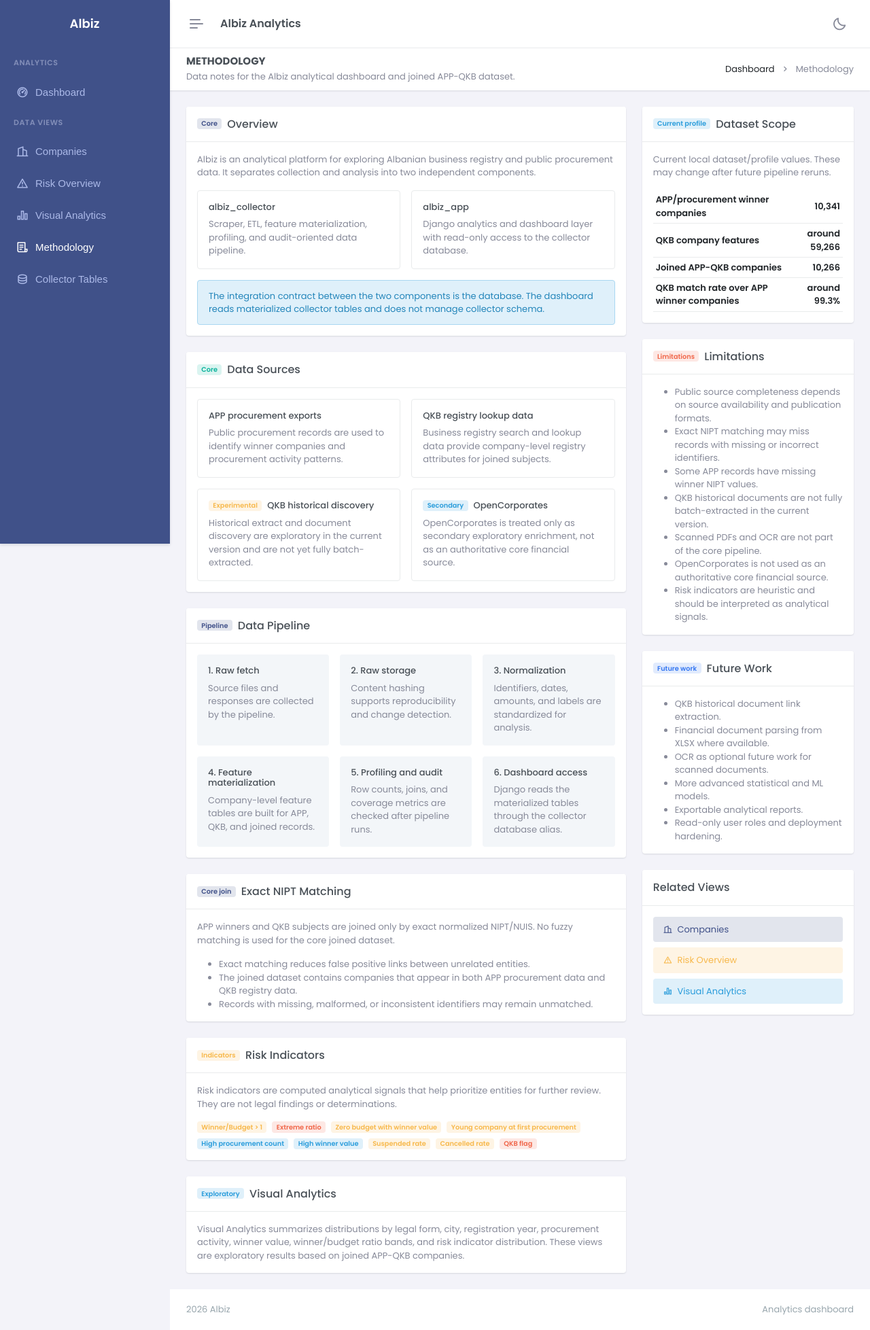
After one commit to Amarildo16/albiz_app, a Django app: page /methodology/ in a window 1280 px wide. The commit adds this page. Shown: the whole page at 68% size. Run offline with Django 5.2, Linux system fonts and the light colour scheme; some libraries are stand-ins or nearby versions; some web fonts are replaced.

Commit message:
Add methodology and data notes page

```diff
--- a/analytics/urls.py
+++ b/analytics/urls.py
@@ -11,4 +11,5 @@ urlpatterns = [
     path('companies/<str:company_nipt>/', views.company_detail, name='company_detail'),
     path('risk/', views.risk_overview, name='risk_overview'),
     path('analytics/', views.visual_analytics, name='visual_analytics'),
+    path('methodology/', views.methodology, name='methodology'),
 ]
--- a/analytics/views.py
+++ b/analytics/views.py
@@ -112,6 +112,10 @@ def visual_analytics(request):
     return render(request, 'analytics/visual_analytics.html', context)
 
 
+def methodology(request):
+    return render(request, 'analytics/methodology.html')
+
+
 def company_detail(request, company_nipt):
     try:
         company = get_company_by_nipt(company_nipt)
--- a/templates/analytics/dashboard.html
+++ b/templates/analytics/dashboard.html
@@ -41,6 +41,9 @@
                             </a>
                             <a href="{% url 'analytics:visual_analytics' %}" class="btn btn-soft-info">
                                 <i class="ri-bar-chart-2-line align-bottom me-1"></i> Visual Analytics
+                            </a>
+                            <a href="{% url 'analytics:methodology' %}" class="btn btn-soft-secondary">
+                                <i class="ri-file-list-3-line align-bottom me-1"></i> Methodology
                             </a>
                         </div>
                     </div>
--- /dev/null
+++ b/templates/analytics/methodology.html
@@ -0,0 +1,284 @@
+{% extends 'layouts/base.html' %}
+{% load static %}
+
+{% block title %}Methodology | Albiz Analytics{% endblock %}
+
+{% block content %}
+<div class="row">
+    <div class="col-12">
+        <div class="page-title-box d-sm-flex align-items-center justify-content-between">
+            <div>
+                <h4 class="mb-sm-0">Methodology</h4>
+                <p class="text-muted mb-0 mt-1">Data notes for the Albiz analytical dashboard and joined APP-QKB dataset.</p>
+            </div>
+            <div class="page-title-right">
+                <ol class="breadcrumb m-0">
+                    <li class="breadcrumb-item"><a href="{% url 'analytics:dashboard' %}">Dashboard</a></li>
+                    <li class="breadcrumb-item active">Methodology</li>
+                </ol>
+            </div>
+        </div>
+    </div>
+</div>
+
+<div class="row">
+    <div class="col-xl-8">
+        <div class="card">
+            <div class="card-header d-flex align-items-center gap-2">
+                <span class="badge bg-primary-subtle text-primary">Core</span>
+                <h5 class="card-title mb-0">Overview</h5>
+            </div>
+            <div class="card-body">
+                <p class="text-muted mb-3">
+                    Albiz is an analytical platform for exploring Albanian business registry and public procurement data.
+                    It separates collection and analysis into two independent components.
+                </p>
+                <div class="row g-3">
+                    <div class="col-md-6">
+                        <div class="border rounded p-3 h-100">
+                            <h6 class="mb-2">albiz_collector</h6>
+                            <p class="text-muted mb-0">Scraper, ETL, feature materialization, profiling, and audit-oriented data pipeline.</p>
+                        </div>
+                    </div>
+                    <div class="col-md-6">
+                        <div class="border rounded p-3 h-100">
+                            <h6 class="mb-2">albiz_app</h6>
+                            <p class="text-muted mb-0">Django analytics and dashboard layer with read-only access to the collector database.</p>
+                        </div>
+                    </div>
+                </div>
+                <div class="alert alert-info mt-3 mb-0" role="alert">
+                    The integration contract between the two components is the database. The dashboard reads materialized collector tables and does not manage collector schema.
+                </div>
+            </div>
+        </div>
+
+        <div class="card">
+            <div class="card-header d-flex align-items-center gap-2">
+                <span class="badge bg-success-subtle text-success">Core</span>
+                <h5 class="card-title mb-0">Data Sources</h5>
+            </div>
+            <div class="card-body">
+                <div class="row g-3">
+                    <div class="col-md-6">
+                        <div class="border rounded p-3 h-100">
+                            <h6 class="mb-2">APP procurement exports</h6>
+                            <p class="text-muted mb-0">Public procurement records are used to identify winner companies and procurement activity patterns.</p>
+                        </div>
+                    </div>
+                    <div class="col-md-6">
+                        <div class="border rounded p-3 h-100">
+                            <h6 class="mb-2">QKB registry lookup data</h6>
+                            <p class="text-muted mb-0">Business registry search and lookup data provide company-level registry attributes for joined subjects.</p>
+                        </div>
+                    </div>
+                    <div class="col-md-6">
+                        <div class="border rounded p-3 h-100">
+                            <div class="d-flex align-items-center gap-2 mb-2">
+                                <span class="badge bg-warning-subtle text-warning">Experimental</span>
+                                <h6 class="mb-0">QKB historical discovery</h6>
+                            </div>
+                            <p class="text-muted mb-0">Historical extract and document discovery are exploratory in the current version and are not yet fully batch-extracted.</p>
+                        </div>
+                    </div>
+                    <div class="col-md-6">
+                        <div class="border rounded p-3 h-100">
+                            <div class="d-flex align-items-center gap-2 mb-2">
+                                <span class="badge bg-info-subtle text-info">Secondary</span>
+                                <h6 class="mb-0">OpenCorporates</h6>
+                            </div>
+                            <p class="text-muted mb-0">OpenCorporates is treated only as secondary exploratory enrichment, not as an authoritative core financial source.</p>
+                        </div>
+                    </div>
+                </div>
+            </div>
+        </div>
+
+        <div class="card">
+            <div class="card-header d-flex align-items-center gap-2">
+                <span class="badge bg-primary-subtle text-primary">Pipeline</span>
+                <h5 class="card-title mb-0">Data Pipeline</h5>
+            </div>
+            <div class="card-body">
+                <div class="row g-3">
+                    <div class="col-md-4">
+                        <div class="p-3 bg-light rounded h-100">
+                            <h6>1. Raw fetch</h6>
+                            <p class="text-muted mb-0">Source files and responses are collected by the pipeline.</p>
+                        </div>
+                    </div>
+                    <div class="col-md-4">
+                        <div class="p-3 bg-light rounded h-100">
+                            <h6>2. Raw storage</h6>
+                            <p class="text-muted mb-0">Content hashing supports reproducibility and change detection.</p>
+                        </div>
+                    </div>
+                    <div class="col-md-4">
+                        <div class="p-3 bg-light rounded h-100">
+                            <h6>3. Normalization</h6>
+                            <p class="text-muted mb-0">Identifiers, dates, amounts, and labels are standardized for analysis.</p>
+                        </div>
+                    </div>
+                    <div class="col-md-4">
+                        <div class="p-3 bg-light rounded h-100">
+                            <h6>4. Feature materialization</h6>
+                            <p class="text-muted mb-0">Company-level feature tables are built for APP, QKB, and joined records.</p>
+                        </div>
+                    </div>
+                    <div class="col-md-4">
+                        <div class="p-3 bg-light rounded h-100">
+                            <h6>5. Profiling and audit</h6>
+                            <p class="text-muted mb-0">Row counts, joins, and coverage metrics are checked after pipeline runs.</p>
+                        </div>
+                    </div>
+                    <div class="col-md-4">
+                        <div class="p-3 bg-light rounded h-100">
+                            <h6>6. Dashboard access</h6>
+                            <p class="text-muted mb-0">Django reads the materialized tables through the collector database alias.</p>
+                        </div>
+                    </div>
+                </div>
+            </div>
+        </div>
+
+        <div class="card">
+            <div class="card-header d-flex align-items-center gap-2">
+                <span class="badge bg-primary-subtle text-primary">Core join</span>
+                <h5 class="card-title mb-0">Exact NIPT Matching</h5>
+            </div>
+            <div class="card-body">
+                <p class="text-muted mb-3">
+                    APP winners and QKB subjects are joined only by exact normalized NIPT/NUIS. No fuzzy matching is used for the core joined dataset.
+                </p>
+                <ul class="mb-0 text-muted">
+                    <li>Exact matching reduces false positive links between unrelated entities.</li>
+                    <li>The joined dataset contains companies that appear in both APP procurement data and QKB registry data.</li>
+                    <li>Records with missing, malformed, or inconsistent identifiers may remain unmatched.</li>
+                </ul>
+            </div>
+        </div>
+
+        <div class="card">
+            <div class="card-header d-flex align-items-center gap-2">
+                <span class="badge bg-warning-subtle text-warning">Indicators</span>
+                <h5 class="card-title mb-0">Risk Indicators</h5>
+            </div>
+            <div class="card-body">
+                <p class="text-muted mb-3">
+                    Risk indicators are computed analytical signals that help prioritize entities for further review. They are not legal findings or determinations.
+                </p>
+                <div class="d-flex flex-wrap gap-2">
+                    <span class="badge bg-warning-subtle text-warning">Winner/Budget &gt; 1</span>
+                    <span class="badge bg-danger-subtle text-danger">Extreme ratio</span>
+                    <span class="badge bg-warning-subtle text-warning">Zero budget with winner value</span>
+                    <span class="badge bg-warning-subtle text-warning">Young company at first procurement</span>
+                    <span class="badge bg-info-subtle text-info">High procurement count</span>
+                    <span class="badge bg-info-subtle text-info">High winner value</span>
+                    <span class="badge bg-warning-subtle text-warning">Suspended rate</span>
+                    <span class="badge bg-warning-subtle text-warning">Cancelled rate</span>
+                    <span class="badge bg-danger-subtle text-danger">QKB flag</span>
+                </div>
+            </div>
+        </div>
+
+        <div class="card">
+            <div class="card-header d-flex align-items-center gap-2">
+                <span class="badge bg-info-subtle text-info">Exploratory</span>
+                <h5 class="card-title mb-0">Visual Analytics</h5>
+            </div>
+            <div class="card-body">
+                <p class="text-muted mb-0">
+                    Visual Analytics summarizes distributions by legal form, city, registration year, procurement activity, winner value,
+                    winner/budget ratio bands, and risk indicator distribution. These views are exploratory results based on joined APP-QKB companies.
+                </p>
+            </div>
+        </div>
+    </div>
+
+    <div class="col-xl-4">
+        <div class="card">
+            <div class="card-header d-flex align-items-center gap-2">
+                <span class="badge bg-info-subtle text-info">Current profile</span>
+                <h5 class="card-title mb-0">Dataset Scope</h5>
+            </div>
+            <div class="card-body">
+                <p class="text-muted">Current local dataset/profile values. These may change after future pipeline reruns.</p>
+                <div class="table-responsive">
+                    <table class="table table-sm align-middle mb-0">
+                        <tbody>
+                            <tr>
+                                <th>APP/procurement winner companies</th>
+                                <td class="text-end fw-semibold">10,341</td>
+                            </tr>
+                            <tr>
+                                <th>QKB company features</th>
+                                <td class="text-end fw-semibold">around 59,266</td>
+                            </tr>
+                            <tr>
+                                <th>Joined APP-QKB companies</th>
+                                <td class="text-end fw-semibold">10,266</td>
+                            </tr>
+                            <tr>
+                                <th>QKB match rate over APP winner companies</th>
+                                <td class="text-end fw-semibold">around 99.3%</td>
+                            </tr>
+                        </tbody>
+                    </table>
+                </div>
+            </div>
+        </div>
+
+        <div class="card">
+            <div class="card-header d-flex align-items-center gap-2">
+                <span class="badge bg-danger-subtle text-danger">Limitations</span>
+                <h5 class="card-title mb-0">Limitations</h5>
+            </div>
+            <div class="card-body">
+                <ul class="text-muted mb-0">
+                    <li>Public source completeness depends on source availability and publication formats.</li>
+                    <li>Exact NIPT matching may miss records with missing or incorrect identifiers.</li>
+                    <li>Some APP records have missing winner NIPT values.</li>
+                    <li>QKB historical documents are not fully batch-extracted in the current version.</li>
+                    <li>Scanned PDFs and OCR are not part of the core pipeline.</li>
+                    <li>OpenCorporates is not used as an authoritative core financial source.</li>
+                    <li>Risk indicators are heuristic and should be interpreted as analytical signals.</li>
+                </ul>
+            </div>
+        </div>
+
+        <div class="card">
+            <div class="card-header d-flex align-items-center gap-2">
+                <span class="badge bg-secondary-subtle text-secondary">Future work</span>
+                <h5 class="card-title mb-0">Future Work</h5>
+            </div>
+            <div class="card-body">
+                <ul class="text-muted mb-0">
+                    <li>QKB historical document link extraction.</li>
+                    <li>Financial document parsing from XLSX where available.</li>
+                    <li>OCR as optional future work for scanned documents.</li>
+                    <li>More advanced statistical and ML models.</li>
+                    <li>Exportable analytical reports.</li>
+                    <li>Read-only user roles and deployment hardening.</li>
+                </ul>
+            </div>
+        </div>
+
+        <div class="card">
+            <div class="card-header">
+                <h5 class="card-title mb-0">Related Views</h5>
+            </div>
+            <div class="card-body d-grid gap-2">
+                <a href="{% url 'analytics:companies' %}" class="btn btn-soft-primary text-start">
+                    <i class="ri-building-2-line align-bottom me-1"></i> Companies
+                </a>
+                <a href="{% url 'analytics:risk_overview' %}" class="btn btn-soft-warning text-start">
+                    <i class="ri-alert-line align-bottom me-1"></i> Risk Overview
+                </a>
+                <a href="{% url 'analytics:visual_analytics' %}" class="btn btn-soft-info text-start">
+                    <i class="ri-bar-chart-2-line align-bottom me-1"></i> Visual Analytics
+                </a>
+            </div>
+        </div>
+    </div>
+</div>
+{% endblock %}
--- a/templates/layouts/partials/sidebar.html
+++ b/templates/layouts/partials/sidebar.html
@@ -53,6 +53,12 @@
                     </a>
                 </li>
                 <li class="nav-item">
+                    <a class="nav-link menu-link {% if request.resolver_match.url_name == 'methodology' %}active{% endif %}" href="{% url 'analytics:methodology' %}">
+                        <i class="ri-file-list-3-line"></i>
+                        <span>Methodology</span>
+                    </a>
+                </li>
+                <li class="nav-item">
                     <a class="nav-link menu-link disabled" href="javascript:void(0);" aria-disabled="true">
                         <i class="ri-database-2-line"></i>
                         <span>Collector Tables</span>
```
